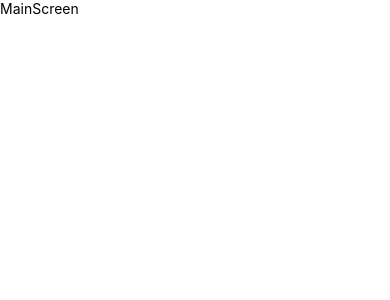
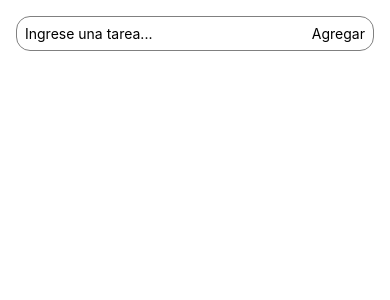
Before and after one commit to teemotinn/MyToDo, a React Native app: screen / in a window 390 px wide. Shown: the top 300 px of the page. Built offline with nearby package versions, Linux system fonts and the light colour scheme.

Commit message:
agrega-listado-tareas-basico

```diff
--- a/src/Screens/MainScreen.jsx
+++ b/src/Screens/MainScreen.jsx
@@ -1,10 +1,76 @@
-import { View, Text } from 'react-native'
-import React from 'react'
+import { View, Text, TextInput, TouchableOpacity, FlatList, StyleSheet } from 'react-native';
+import React, { useState } from 'react';
+import Constants from 'expo-constants';
 
 export default function MainScreen() {
-  return (
-    <View>
-      <Text>MainScreen</Text>
-    </View>
-  )
+    const [tasks, setTasks] = useState([])
+    const [taskTitle, setTaskTitle] = useState('')
+
+    const handleAddTask = () => {
+        if (taskTitle.trim() !== '') {
+            setTasks([...tasks, { id: Date.now(), title: taskTitle, completed: false }]);
+            setTaskTitle('');
+        }
+    };
+
+    const renderTask = ({ item }) => (
+        <View style={styles.taskItem}>
+            <Text>
+                {item.title}
+            </Text>
+        </View>
+    );
+
+    return (
+        <View style={styles.container}>
+            <View style={styles.addTaskInput}>
+                <TextInput
+                    value={taskTitle}
+                    placeholder='Ingrese una tarea...'
+                    onChangeText={setTaskTitle}
+                />
+                <TouchableOpacity
+                    onPress={handleAddTask}
+                >
+                    <Text>
+                        Agregar
+                    </Text>
+                </TouchableOpacity>
+            </View>
+            <FlatList
+                data={tasks}
+                renderItem={renderTask}
+                keyExtractor={(item) => item.id.toString()}
+                contentContainerStyle={styles.tasksList}
+            />
+        </View>
+    )
 }
+
+const styles = StyleSheet.create({
+    container: {
+        padding: 16,
+        marginTop: Constants.statusBarHeight
+    },
+    addTaskInput: {
+        flexDirection: 'row',
+        alignItems: 'center',
+        justifyContent: 'space-between',
+        borderColor: 'grey',
+        borderWidth: 1,
+        borderRadius: 14,
+        padding: 8
+    },
+    tasksList: {
+        marginTop: 12
+    },
+    taskItem: {
+        alignItems: 'center',
+        justifyContent:'space-between',
+        marginTop: 4,
+        borderColor: 'grey',
+        borderRadius: 14,
+        borderWidth: 1,
+        padding: 8
+    }
+});
```
